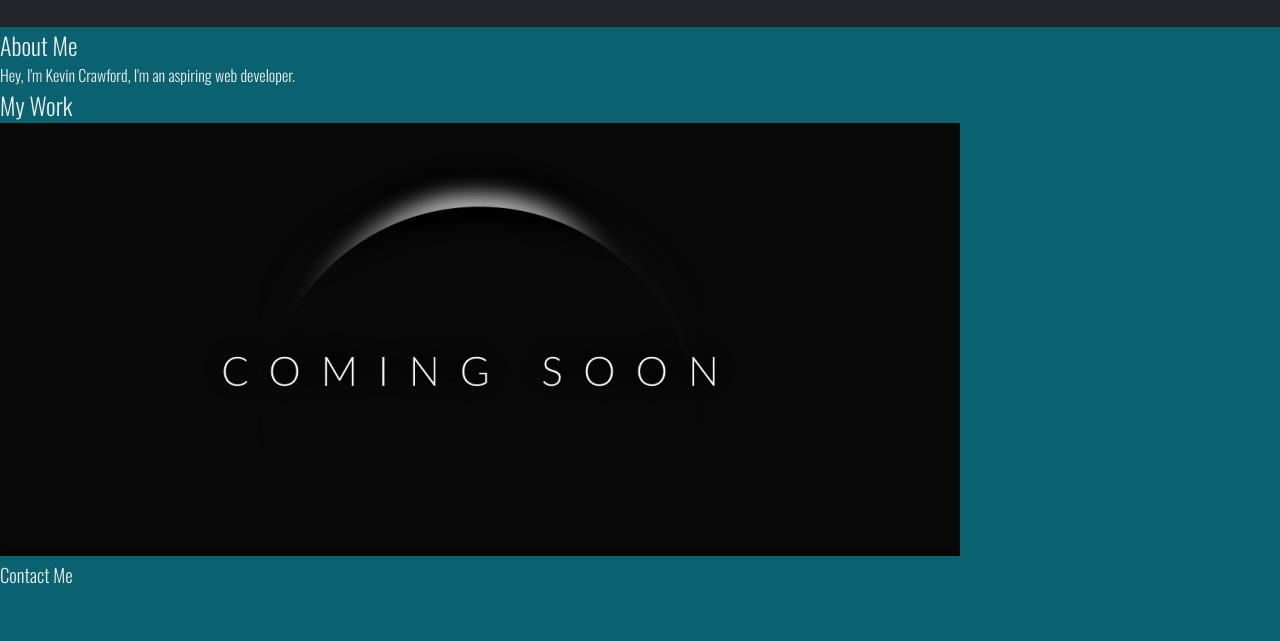
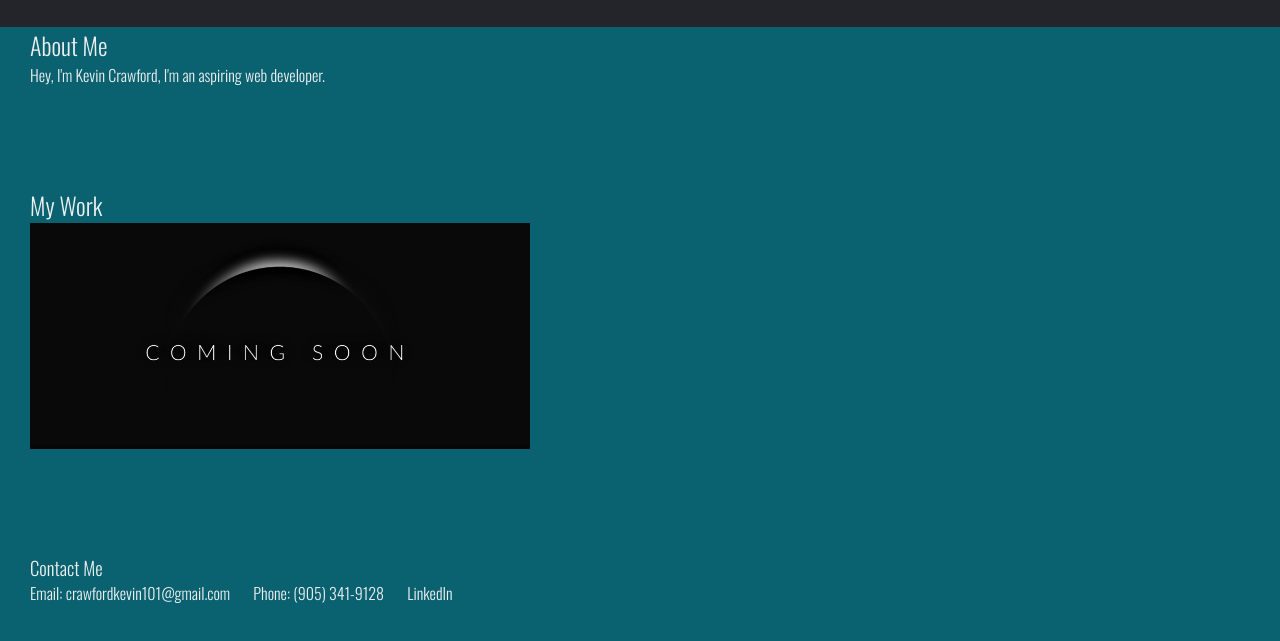
Before and after one commit to kcrawford101/My_Portfolio, a plain HTML site: page index.html in a window 1280 px wide. Shown: the part 93-734 px from the top of the page. Drawn offline with nearby package versions, Linux system fonts and the light colour scheme.

Commit message:
added coming-soon img to My Work

```diff
--- a/assets/css/style.css
+++ b/assets/css/style.css
@@ -9,6 +9,10 @@
     color: #edf0f1;
     background-color: rgb(10, 97, 112);
 
+}
+
+main, footer {
+    margin: 0px 30px;
 }
 
 h1 {
@@ -53,3 +57,23 @@ header {
 .nav__links li a:hover {
     color: rgb(10, 97, 112);
 }
+
+main div {
+    margin: 100px 0px;
+}
+
+.contact-me {
+    display: flex;
+    justify-content: flex-start;
+    align-items: center;
+}
+
+.contact-me li {
+    display: inline-block;
+    padding: 0px 20px 0px 0px;
+}
+
+#coming_soon {
+    width: 500px;
+    height: auto;
+}
--- a/index.html
+++ b/index.html
@@ -15,10 +15,10 @@
         <h1>Kevin Crawford's Portfolio</h1>
         <nav>
             <ul class="nav__links">
-                <li><a href="about_me">About Me</a></li>
-                <li><a href="my_work">My Work</a></li>
-                <li><a href="#">My Resume</a></li>
-                <li><a href="contact_me">Contact Me</a></li>
+                <li><a href="#">About Me</a></li>
+                <li><a href="#">My Work</a></li>
+                <li><a href="assets\Kevin Crawford's Resume 2021.pdf">My Resume</a></li>
+                <li><a href="#">Contact Me</a></li>
             </ul>
         </nav>
     </header>
@@ -26,24 +26,29 @@
     <main>
 
         <!-- Introduction -->
-        <section id="about_me">
+        <section>
             <h2>About Me</h2>
             <p>Hey, I'm <strong>Kevin Crawford</strong>, I'm an aspiring web developer.</p>
         </section>
 
         <!--My Work-->
-        <div id="my_work">
+        <div>
             <h2>My Work</h2>
-            <img src= "assets\images\coming-soon.png"/>
+            <img id="coming_soon" src= "assets\images\coming-soon.png" alt= "coming soon banner"/>
         </div>
 
     </main>
 
     <!-- Contact Me -->
     <footer>
-        <div id="contact_me">
-            <h3>Contact Me</h3>
-        </div>
+        <h3>Contact Me</h3>
+            <div class="contact-me">
+                <ul class="nav-links">
+                    <li><a href="#">Email: crawfordkevin101@gmail.com</a></li>
+                    <li><a href="#">Phone: (905) 341-9128</a></li>
+                    <li><a href="https://www.linkedin.com/in/kcrawford117">LinkedIn</a></li>
+                </ul>
+            </div>
     </footer>
 
 
```
